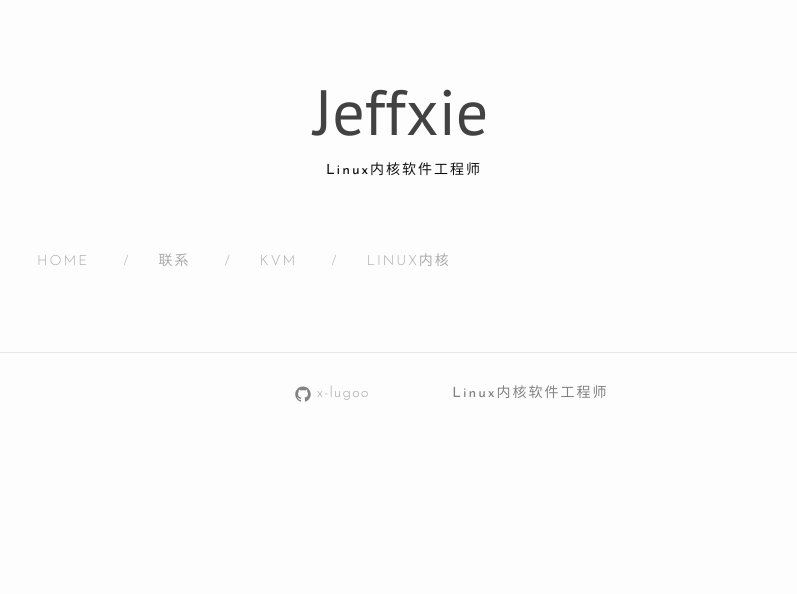
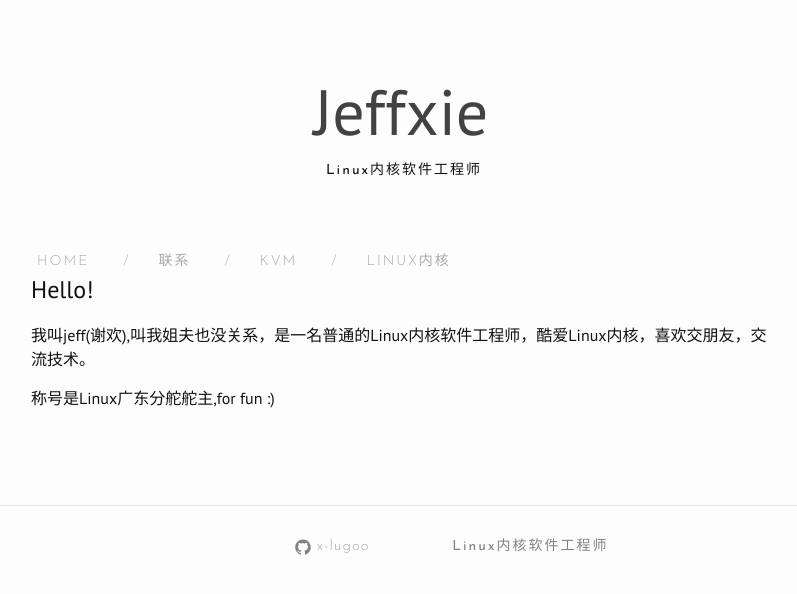
Before and after one commit to x-lugoo/x-lugoo.github.io, a Jekyll site: the page built from index.html, in a window 1280 px wide. Shown: the top 594 px of the page, without its empty margins (239-1036 px from the left). Built offline with Jekyll 4.4.1, drawn with Linux system fonts in a browser that asks for light colours; nearby versions of some CDN libraries; the list of posts is cut into pages by our own code.

Commit message:
modify index.html

```diff
--- a/index.html
+++ b/index.html
@@ -55,6 +55,8 @@ layout: default
     {% endfor %}
   </ul>-->
 
+<h2>Hello!</h2>
 
-
+<p>我叫jeff(谢欢),叫我姐夫也没关系，是一名普通的Linux内核软件工程师，酷爱Linux内核，喜欢交朋友，交流技术。</p>
+<p>称号是Linux广东分舵舵主,for fun :) </p>
 </div>
```
